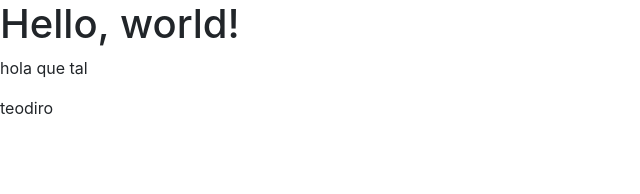
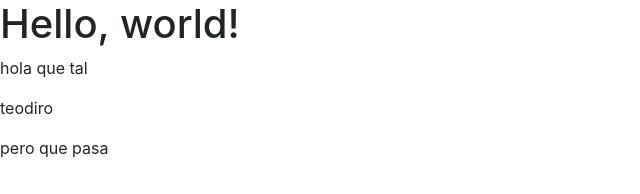
Before and after one commit to maikel112233/trueque, a plain HTML site: page index.html in a window 1280 px wide. Shown: the whole page, without its empty margins (0-640 px from the left). Drawn offline with nearby package versions, Linux system fonts and the light colour scheme.

Commit message:
enviando a github

```diff
--- a/index.html
+++ b/index.html
@@ -15,6 +15,7 @@
     <h1>Hello, world!</h1>
     <p>hola que tal </p>
     <p>teodiro</p>
+    <p>pero que pasa</p>
 
     <!-- Optional JavaScript -->
     <!-- jQuery first, then Popper.js, then Bootstrap JS -->
```
